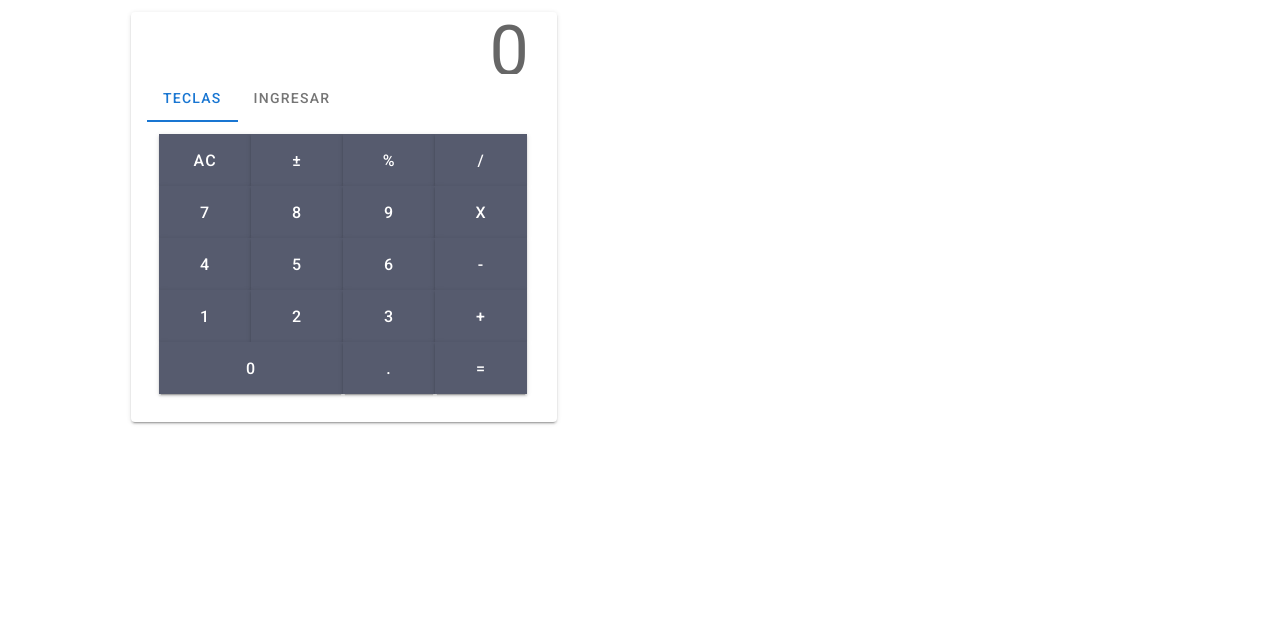
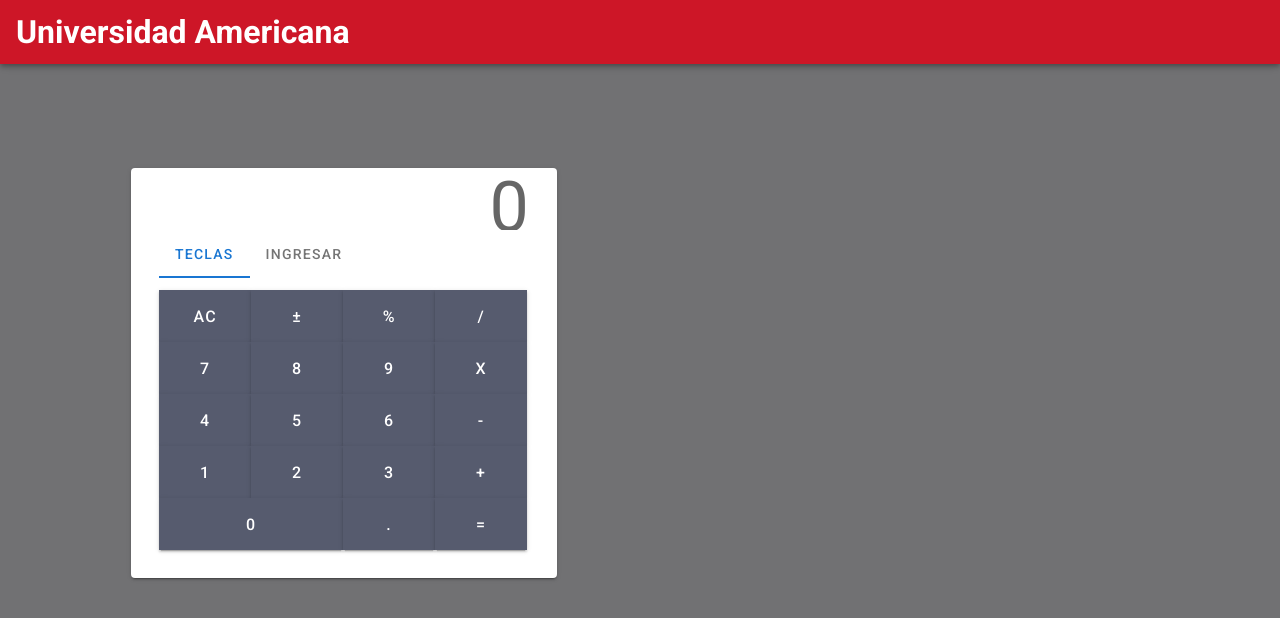
Before and after one commit to hmuir28/calculator-fb, a Vue app in the folder client/: page / in a window 1280 px wide. Shown: the top 618 px of the page. Built offline with nearby package versions, Linux system fonts and the light colour scheme; no server answers; the database is empty.

Commit message:
Changes implemented:
  - Added background to main container
  - Added header with University name
  - Fixed error when reseting operations array
  - Implemented some last details to UI

```diff
--- a/client/src/App.vue
+++ b/client/src/App.vue
@@ -1,6 +1,12 @@
 <template>
   <v-app>
-    <v-main>
+    <v-app-bar
+      app
+      :class="$style.headerContainer"
+    >
+      <h1>Universidad Americana</h1>
+    </v-app-bar>
+    <v-main :class="$style.mainContainer">
       <CalculatorMainPanel />
     </v-main>
   </v-app>
@@ -21,3 +27,17 @@ export default {
   }),
 };
 </script>
+<style module>
+.headerContainer div:first-of-type {
+  background: #CD1627;
+}
+
+.headerContainer h1 {
+  color: #ffffff;
+}
+
+.mainContainer {
+  background-color: #1a1a1d9e;
+  display: flex;
+}
+</style>
--- a/client/src/components/Calculator/CalculatorMainPanel.vue
+++ b/client/src/components/Calculator/CalculatorMainPanel.vue
@@ -1,5 +1,5 @@
 <template>
-    <v-container>
+    <v-container :class="$style.mainPanelContainer">
     <v-row>
       <v-col :md="6">
         <v-card
@@ -10,7 +10,10 @@
               :result="result"
             />
 
-            <v-tabs v-model="tab">
+            <v-tabs
+              v-model="tab"
+              :class="$style.tabsList"
+            >
               <v-tab key="keys">Teclas</v-tab>
               <v-tab key="inputs">Ingresar</v-tab>
             </v-tabs>
@@ -70,6 +73,13 @@ export default {
   },
 
   data: () => ({
+    arithmeticOperators: {
+      [addition]: (x, y) => x + y,
+      [subtract]: (x, y) => x - y,
+      [multiply]: (x, y) => x * y,
+      [division]: (x, y) => x / y,
+      [percentage]: (x) => x / 100,
+    },
     buildTree: {},
     currentOperation: [],
     operatorSelected: false,
@@ -83,7 +93,7 @@ export default {
   }),
 
   async mounted() {
-    await this.fetchOperations();
+    await this.handleMounted();
   },
 
   methods: {
@@ -105,18 +115,20 @@ export default {
       this.result = currentResult;
     },
 
-    calculateOperation(operationBuilt, { operator: operationType }) {
-      const [{ num: num1 }, { num: num2 }] = operationBuilt.filter((op) => !op.operator);
+    calculateOperation(operationBuilt, operationType) {
+      const numbers = operationBuilt.filter((op) => !op.operator);
 
-      const arithmeticOperator = {
-        [addition]: (x, y) => x + y,
-        [subtract]: (x, y) => x - y,
-        [multiply]: (x, y) => x * y,
-        [division]: (x, y) => x / y,
-        [percentage]: (x) => x / 100,
-      };
+      let num1;
+      let num2;
 
-      return arithmeticOperator[operationType](+num1, +num2);
+      if (numbers.length === 2) {
+        [{ num: num1 }, { num: num2 }] = numbers;
+      } else {
+        [{ num: num1 }] = numbers;
+      }
+
+      const operator = operationType.operator || operationType;
+      return this.arithmeticOperators[operator](+num1, +num2);
     },
 
     async calculateInCompleteOperation() {
@@ -138,7 +150,8 @@ export default {
     },
 
     getOperationStructureTransformed(operations) {
-      const transformOperationsStructure = () => {
+      // TODO: move out of this method since it is too large to be closure
+      const transformOperationStructure = () => {
         let incrementNumId = 1;
         let iterate = 0;
         const operationsArray = [];
@@ -164,11 +177,11 @@ export default {
       };
 
       if (!this.operations.length) {
-        return transformOperationsStructure(operations);
+        return transformOperationStructure(operations);
       }
 
       const [firstNumber, operator, secondNumber] = operations;
-      return transformOperationsStructure([
+      return transformOperationStructure([
         ...this.operations,
         firstNumber,
         operator,
@@ -208,7 +221,7 @@ export default {
       let currentResult;
       switch(paramCloned) {
         case AC:
-          this.resetValues();
+          await this.resetValues();
           break;
         case negacion:
           if (this.currentOperation.length <= 1) {
@@ -341,6 +354,7 @@ export default {
           percentage
         ].includes(item.operator);
       });
+
       const { result } = this.getResultOperation(currentOperation, operator);
 
       currentResult = result;
@@ -353,12 +367,24 @@ export default {
       }
     },
 
-    resetValues() {
+    async handleMounted() {
+      await this.fetchOperations();
+
+      if (!this.operations.length) { return; }
+
+      const { num1, operator, num2 } = this.operations[this.operations.length - 1];
+      const operationResult = this.arithmeticOperators[operator](+num1, +num2);
+
+      this.currentOperation.push({ num: operationResult });
+      this.result = String(operationResult);
+    },
+
+    async resetValues() {
       this.currentOperation = [];
       this.operatorSelected = false;
       this.pendingOperation = false;
       this.result = '';
-      this.resetOperations();
+      await this.resetOperations();
     },
 
     getResultOperation(currentOperation, operator) {
@@ -378,4 +404,12 @@ export default {
 .calculatorCard {
   width: 75%;
 }
+
+.mainPanelContainer {
+  margin-top: calc(15% - 100px);
+}
+
+.tabsList {
+  padding-left: 12px;
+}
 </style>
--- a/client/src/components/Calculator/CalculatorOperationsTable.vue
+++ b/client/src/components/Calculator/CalculatorOperationsTable.vue
@@ -5,7 +5,7 @@
     :items="items"
     :items-per-page="5"
     class="elevation-1"
-  ></v-data-table>
+  />
 </template>
 
 <script>
@@ -25,7 +25,13 @@ export default {
       { text: 'Operador', value: 'operator' },
       { text: 'Número 2', value: 'num2' },
     ],
-  })
+  }),
+
+  watch: {
+    items() {
+
+    }
+  }
 }
 </script>
 
--- a/client/src/store/modules/operations.js
+++ b/client/src/store/modules/operations.js
@@ -34,11 +34,11 @@ const actions = {
 
 // mutations
 const mutations = {
-  RESET_STATE() {
+  RESET_STATE(state) {
     state.operations = [];
   },
 
-  SET_OPERATIONS (state, operations) {
+  SET_OPERATIONS(state, operations) {
     state.operations = [...state.operations, ...operations];
   },
 }
--- a/client/src/util/Config/firebase.config.js
+++ b/client/src/util/Config/firebase.config.js
@@ -2,7 +2,7 @@ import * as firebase from 'firebase/app'
 import 'firebase/auth'
 import 'firebase/firestore'
 
-// firebase init - add your own config here
+// firebase init - configuration credentials
 const firebaseConfig = {
   apiKey: 'AIzaSyBL5G_g4WIWZ-bzgFZwhednd6oncBHMPwE',
   databaseURL: 'https://calculator-b25f2.firebaseio.com',
```
